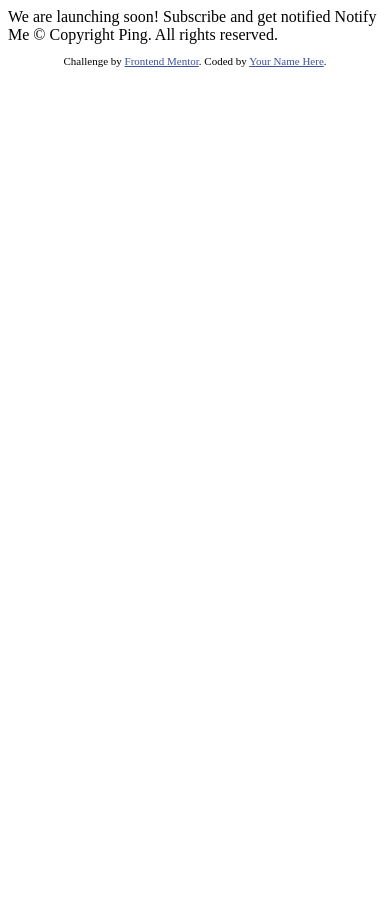
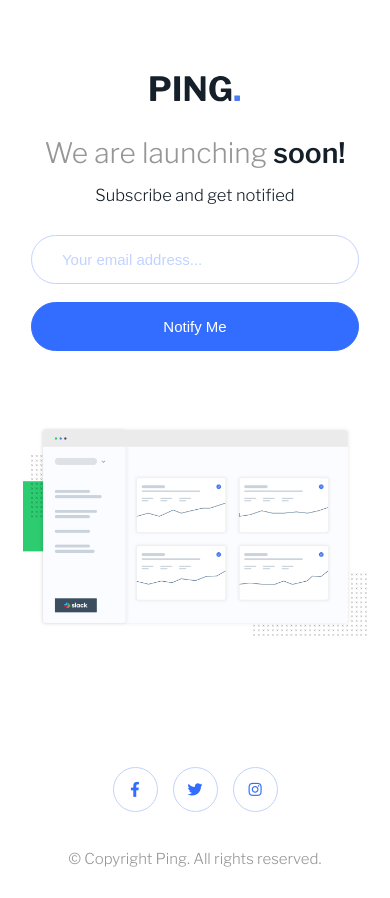
Before and after one commit to 6kbzn9/Ping-Coming-Soon-Page, a plain HTML site: page index.html in a window 390 px wide. Before the commit the page ends 844 px from the top, so only its background shows below. Drawn offline with nearby package versions, Linux system fonts and the light colour scheme.

Commit message:
mobile UI finished ~ no validation

```diff
--- a/index.html
+++ b/index.html
@@ -1,34 +1,60 @@
 <!DOCTYPE html>
 <html lang="en">
   <head>
-  <meta charset="UTF-8">
-  <meta name="viewport" content="width=device-width, initial-scale=1.0"> <!-- displays site properly based on user's device -->
-
-  <link rel="icon" type="image/png" sizes="32x32" href="./images/favicon-32x32.png">
+    <meta charset="UTF-8" />
+    <meta name="viewport" content="width=device-width, initial-scale=1.0" />
+    <link
+      rel="icon"
+      type="image/png"
+      sizes="32x32"
+      href="./images/favicon-32x32.png"
+    />
 
     <title>Frontend Mentor | Ping coming soon page</title>
-
-  <!-- Feel free to remove these styles or customise in your own stylesheet 👍 -->
-  <style>
-    .attribution { font-size: 11px; text-align: center; }
-    .attribution a { color: hsl(228, 45%, 44%); }
-  </style>
+    <link
+      href="https://fonts.googleapis.com/css2?family=Libre+Franklin:wght@300;600;700&display=swap"
+      rel="stylesheet"
+    />
+    <link
+      rel="stylesheet"
+      href="https://cdnjs.cloudflare.com/ajax/libs/font-awesome/5.15.4/css/all.css"
+    />
+    <link rel="stylesheet" href="style.css" />
   </head>
   <body>
-
-  We are launching soon!
-
-  Subscribe and get notified
-
-  Notify Me
-
-  &copy; Copyright Ping. All rights reserved.
-
+    <div class="wrapper">
+      <header>
+        <img src="images/logo.svg" alt="logo image" class="logo" />
+        <h1 class="title"><span>We are launching</span> soon!</h1>
+        <p class="subtitle">Subscribe and get notified</p>
+        <form action="#">
+          <input
+            type="email"
+            class="email"
+            placeholder="Your email address..."
+          />
+          <input type="submit" class="submit" value="Notify Me" />
+        </form>
+      </header>
+      <img
+        src="images/illustration-dashboard.png"
+        alt="dashboard image"
+        class="dashboard"
+      />
       <footer>
-    <p class="attribution">
-      Challenge by <a href="https://www.frontendmentor.io?ref=challenge" target="_blank">Frontend Mentor</a>.
-      Coded by <a href="#">Your Name Here</a>.
-    </p>
+        <div class="links">
+          <a href="#" class="icon">
+            <i class="fab fa-facebook-f"> </i>
+          </a>
+          <a href="#" class="icon">
+            <i class="fab fa-twitter"></i>
+          </a>
+          <a href="#" class="icon">
+            <i class="fab fa-instagram"></i>
+          </a>
+        </div>
+        <p class="copy">&copy; Copyright Ping. All rights reserved.</p>
       </footer>
+    </div>
   </body>
 </html>
--- a/style.css
+++ b/style.css
@@ -0,0 +1,109 @@
+:root {
+  --pale-blue: hsl(223, 100%, 88%);
+  --light-red: hsl(354, 100%, 66%);
+  --gray: hsl(0, 0%, 59%);
+  --very-dark-blue: hsl(209, 33%, 12%);
+}
+* {
+  padding: 0;
+  margin: 0;
+  box-sizing: border-box;
+}
+
+html {
+  font-size: 15px;
+}
+
+body {
+  font-family: "Libre Franklin", sans-serif;
+  font-weight: 300;
+  color: var(--very-dark-blue);
+}
+
+.wrapper {
+  width: 88%;
+  max-width: 650px;
+  margin: 0 auto;
+  padding: 5rem 0 2rem;
+}
+
+header {
+  text-align: center;
+  padding: 0 0.5rem;
+  margin-bottom: 5rem;
+}
+.logo {
+  width: 90px;
+  margin-bottom: 2rem;
+}
+.title {
+  font-weight: 600;
+  font-size: 1.875rem;
+  margin-bottom: 1rem;
+}
+.title span {
+  font-weight: 300;
+  color: var(--gray);
+}
+.subtitle {
+  font-size: 1.1rem;
+  margin-bottom: 2rem;
+}
+
+form {
+  width: 100%;
+  display: flex;
+  flex-direction: column;
+}
+input {
+  width: 100%;
+  padding: 1rem 2rem;
+  border-radius: 2rem;
+  outline: none;
+  font-size: 1rem;
+}
+.email {
+  border: 1px solid var(--pale-blue);
+  color: var(--very-dark-blue);
+  margin-bottom: 1.2rem;
+}
+.email::placeholder {
+  color: var(--pale-blue);
+}
+.submit {
+  color: #fff;
+  border: 1px solid hsl(223, 100%, 60%);
+  background-color: hsl(223, 100%, 60%);
+  cursor: pointer;
+}
+
+.dashboard {
+  width: 100%;
+  margin-bottom: 8rem;
+}
+footer {
+  text-align: center;
+  color: var(--gray);
+}
+.links {
+  display: flex;
+  justify-content: center;
+  margin-bottom: 2rem;
+}
+.icon {
+  display: flex;
+  align-items: center;
+  justify-content: center;
+  text-decoration: none;
+  width: 45px;
+  height: 45px;
+  border-radius: 50%;
+  margin: 0.5rem;
+  border: 1px solid var(--pale-blue);
+  color: hsl(223, 100%, 60%);
+  transition: 250ms ease-in-out;
+}
+.icon:hover {
+  color: #fff;
+  background-color: hsl(223, 100%, 60%);
+}
```
Lines whose indentation alone changed are shown as unchanged.
